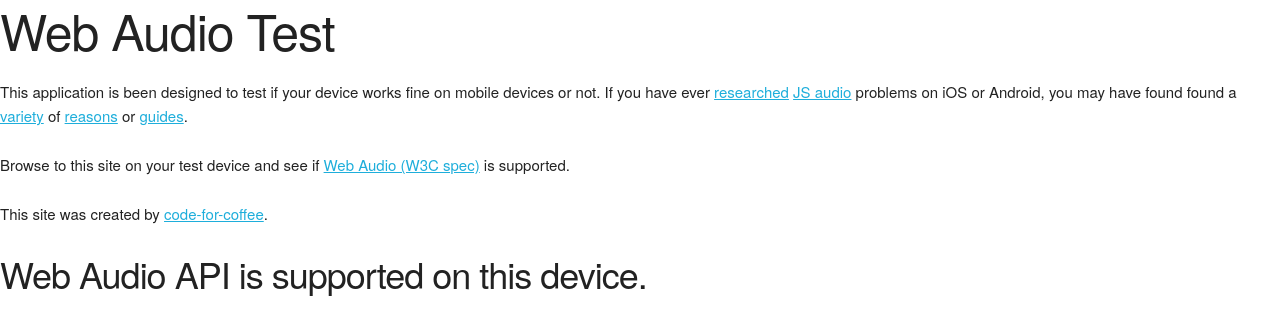
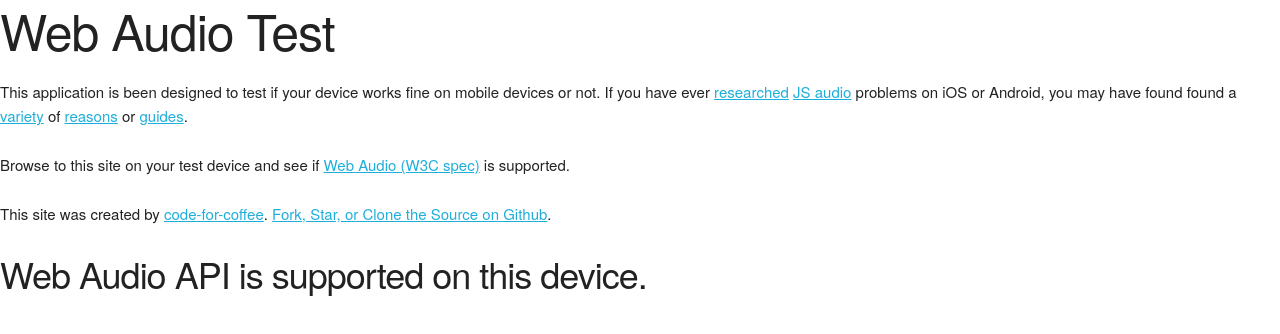
Before and after one commit to code-for-coffee/javascript-web-audio-test-app, a website: page Views/index.html in a window 1280 px wide. Drawn offline with Linux system fonts and the light colour scheme; files that its build step writes are made by us from their sources; files whose address does not match are found by name.

Commit message:
final edits

```diff
--- a/Views/index.html
+++ b/Views/index.html
@@ -14,6 +14,10 @@
 	If you have ever <a href="http://www.html5rocks.com/en/tutorials/webaudio/intro/">researched</a> <a href="http://ericbidelman.tumblr.com/post/13471195250/web-audio-api-how-to-playing-audio-based-on-user" target="_blank">JS audio</a> problems on iOS or Android, you may have found found a <a href="https://developers.google.com/web/updates/2012/01/Web-Audio-FAQ" target="_blank">variety</a> of <a href="http://codetheory.in/fixing-html5-audio-problems-in-ios-and-android-mobile-browsers-to-overcome-the-limitations/" target="_BLANK">reasons</a> or <a href="http://codetheory.in/html5-audio-behaviour-and-support-in-ios-and-android/" target="_blank">guides</a>.</p>
 	<p>Browse to this site on your test device and see if <a href="https://dvcs.w3.org/hg/audio/raw-file/tip/webaudio/specification.html" target="_blank">Web Audio (W3C spec)</a> is supported.</p>
 
-	<p>This site was created by <a href="https://github.com/code-for-coffee">code-for-coffee</a>.  </p>
+	<p>This site was created by <a href="https://github.com/code-for-coffee">code-for-coffee</a>. <a href="https://github.com/code-for-coffee/javascript-web-audio-test-app">Fork, Star, or Clone the Source on Github</a>.</p>
+
+
+	<script src="https://gist.github.com/code-for-coffee/caa19095d7ce682d833cb8a622e55308.js"></script>
+
 </body>
 </html>
```
Also changed, not shown: README.md.
